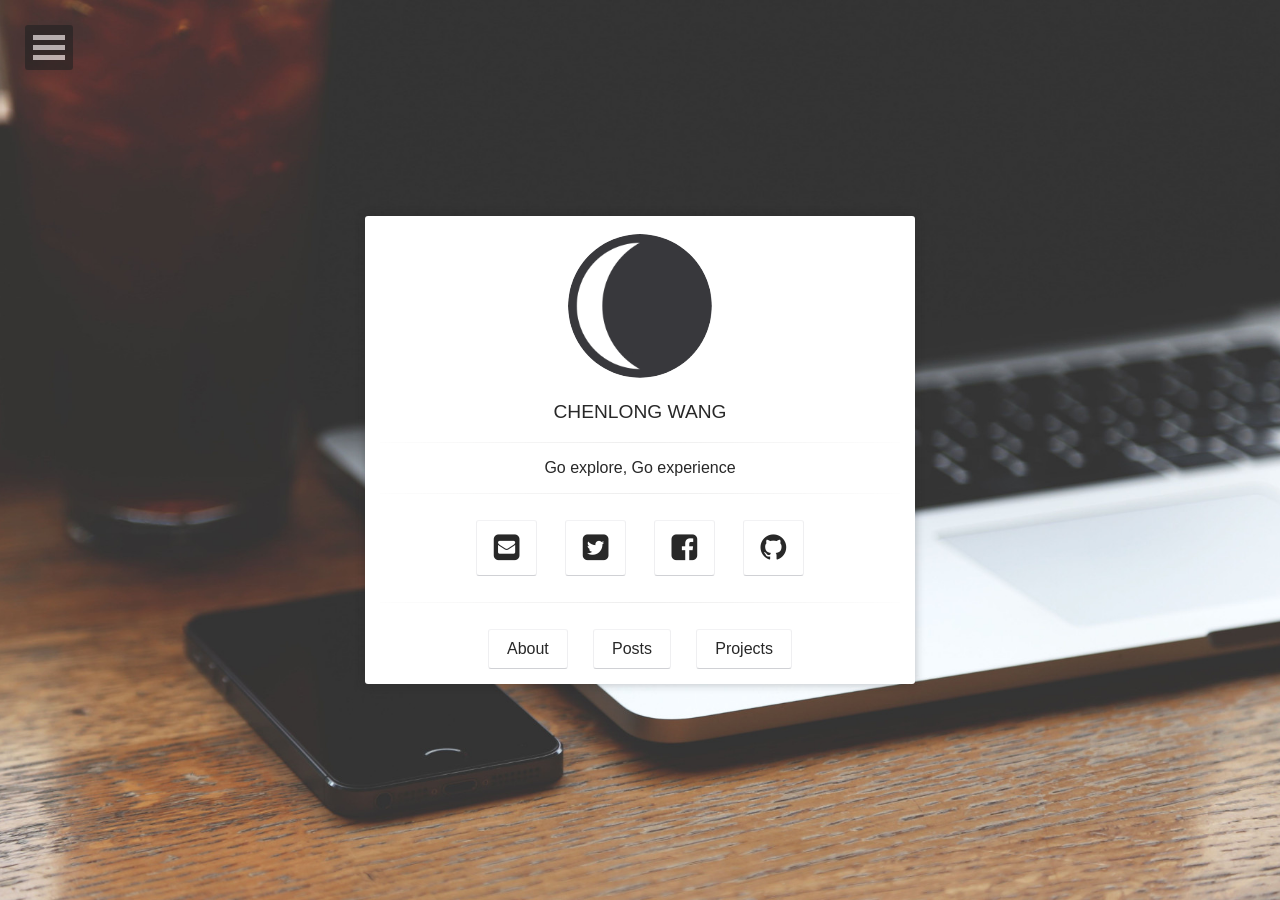
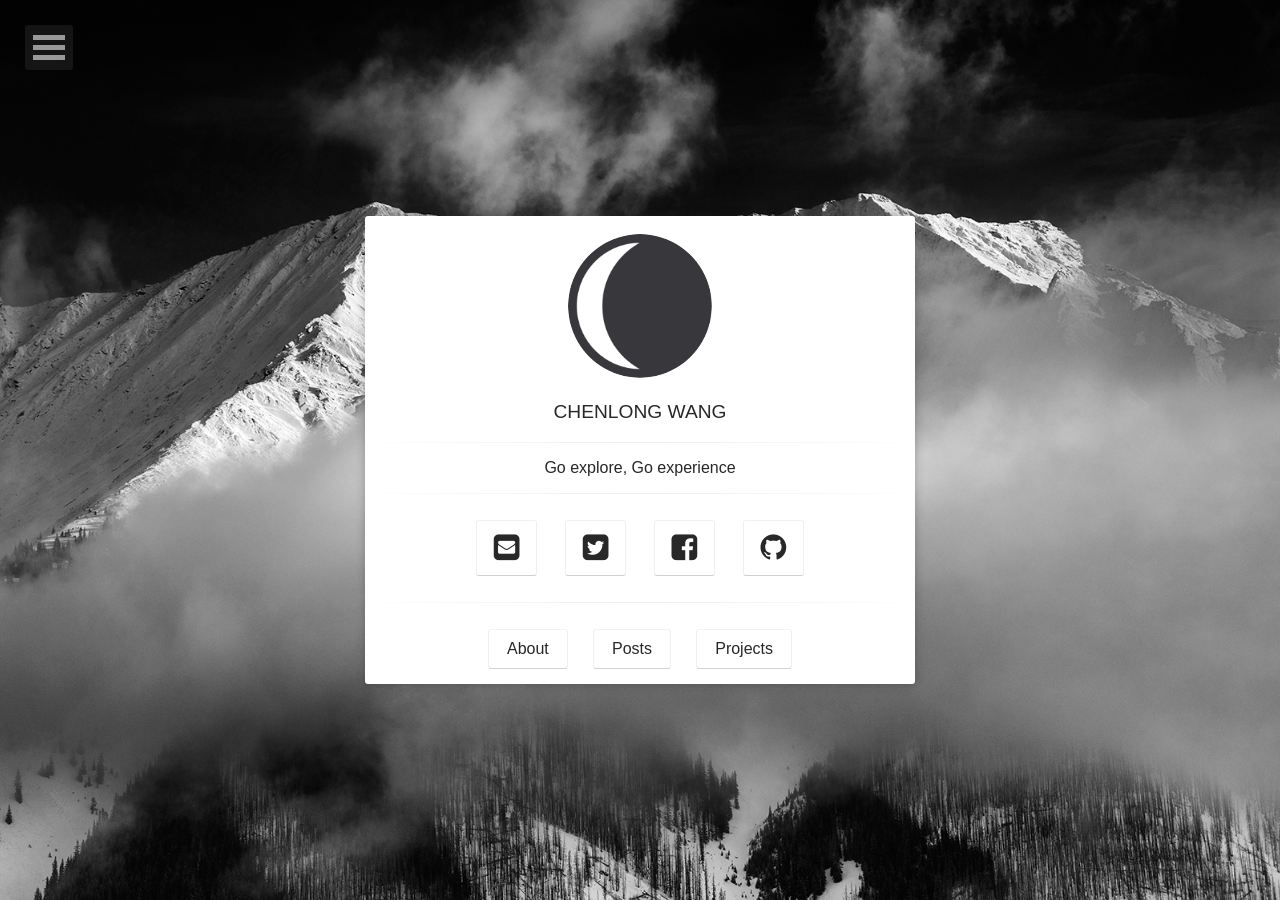
Before and after one commit to Chenlonw/chenlonw.github.com, a Jekyll site: the page built from index.html, in a window 1280 px wide. Built offline with Jekyll 4.4.1, drawn with Linux system fonts in a browser that asks for light colours; some web fonts are replaced.

Commit message:
I am boring

```diff
--- a/_config.yml
+++ b/_config.yml
@@ -5,8 +5,8 @@ description:        "I am a Ph.D. student in geophysics in China"
 reading_time:       true
 words_per_minute:   200
 logo:               'assets/img/logo.png'
-background:         'assets/img/placeholder-big.jpg'
-#background:         'assets/img/16304833066_4c18c6e1d2_o.jpg'
+#background:         'assets/img/placeholder-big.jpg'
+background:         'assets/img/16304833066_4c18c6e1d2_o.jpg'
 tiled_bg:           false   # Set this true if you want to tile your background image, otherwise it will be covered
 locale:             en_US
 port: 4075
```
